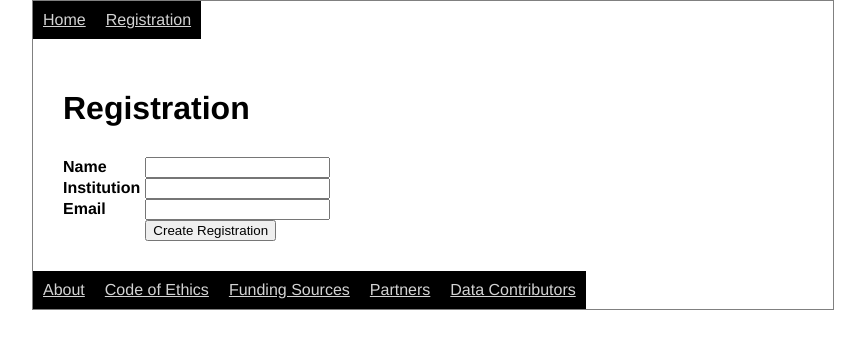
After one commit to pombredanne/eol-globi-web, a Rails app: page /registration in a window 1280 px wide. The commit adds this page. Shown: the top 349 px of the page, without its empty margins (207-1072 px from the left). Run offline with Rails 7, Linux system fonts and the light colour scheme; parts of the project's set-up code (start-up, migrations or seed data) failed here and were passed over; some libraries are stand-ins or nearby versions.

Commit message:
add regsitration

```diff
--- /dev/null
+++ b/app/assets/javascripts/registrations.js.coffee
@@ -0,0 +1,3 @@
+# Place all the behaviors and hooks related to the matching controller here.
+# All this logic will automatically be available in application.js.
+# You can use CoffeeScript in this file: http://jashkenas.github.com/coffee-script/
--- a/app/assets/stylesheets/custom.css
+++ b/app/assets/stylesheets/custom.css
@@ -136,3 +136,24 @@ footer ul li a {
 footer ul li a:visited {
 	color: lightgray;
 }
+
+.div-row{
+	margin: 0;
+    padding: 0;
+	display: table-row;
+}
+
+.div-cell{
+	margin: 0;
+    padding: 0;
+	display: table-cell;
+}
+
+h1{
+	margin-bottom: 30px;
+}
+
+label{
+	font-weight: bold;
+	padding-right: 5px;
+}
--- /dev/null
+++ b/app/assets/stylesheets/registrations.css.scss
@@ -0,0 +1,3 @@
+// Place all the styles related to the registrations controller here.
+// They will automatically be included in application.css.
+// You can use Sass (SCSS) here: http://sass-lang.com/
--- /dev/null
+++ b/app/controllers/registrations_controller.rb
@@ -0,0 +1,16 @@
+class RegistrationsController < ApplicationController
+
+  def new
+    @registration = Registration.new
+  end
+
+  def create
+    registration = Registration.new(params[:registration])
+    if !registration.save
+      flash[:error] = "Upsi. Something went wrong. Try again later."
+      @registration = Registration.new
+      render "new"
+    end
+  end
+
+end
--- /dev/null
+++ b/app/helpers/registrations_helper.rb
@@ -0,0 +1,2 @@
+module RegistrationsHelper
+end
--- a/app/views/layouts/_header.html.erb
+++ b/app/views/layouts/_header.html.erb
@@ -1,5 +1,6 @@
 <header>
 	<ul>
 		<li><a href="/">Home</a></li>
+		<li><a href="/registration">Registration</a></li>
 	</ul>
 </header>
--- a/app/views/layouts/application.html.erb
+++ b/app/views/layouts/application.html.erb
@@ -14,6 +14,9 @@
 		<%= render "layouts/header" %>
 
 		<div>
+			<% flash.each do |key, value| %>
+				<div class="flash <%= key %>"><%= value %></div>
+			<% end %>
 			<%= yield %>
 		</div>
 
--- a/app/views/layouts/application_lp.html.erb
+++ b/app/views/layouts/application_lp.html.erb
@@ -3,7 +3,7 @@
 <head>
   <title>Trphic Graph</title>
   <%= csrf_meta_tag %>
-  <%= stylesheet_link_tag "application" %>
+  <%= stylesheet_link_tag "application_lp" %>
   <script type="text/javascript" src="http://maps.google.com/maps/api/js?sensor=true"></script>
   <%= javascript_include_tag "application" %>
 </head>
--- /dev/null
+++ b/app/views/registrations/create.html.erb
@@ -0,0 +1,4 @@
+<div class="content_cell">
+	<h1>Registration</h1>
+	Many Thanks for your Registration.
+</div>
--- /dev/null
+++ b/app/views/registrations/new.html.erb
@@ -0,0 +1,40 @@
+<div class="content_cell">
+	<h1>Registration</h1>
+	<%= form_for @registration do |f| %>
+	<div class="messages">
+		<%= render 'shared/error_messages', :object => f.object %>
+    </div>
+	<div class="div-row">
+		<div class="div-cell">
+			<%= f.label :name %>
+		</div>
+		<div class="div-cell">
+			<%= f.text_field :name %>
+		</div>
+	</div>
+	<div class="div-row">
+		<div class="div-cell">
+			<%= f.label :institution %>
+		</div>
+		<div class="div-cell">
+			<%= f.text_field :institution %>
+		</div>
+	</div>
+	<div class="div-row">
+		<div class="div-cell">
+			<%= f.label :email %>
+		</div>
+		<div class="div-cell">
+			<%= f.text_field :email %>
+		</div>
+	</div>
+	<div class="div-row">
+		<div class="div-cell">
+
+		</div>
+		<div class="div-cell">
+			<button type="submit" class="btn btn-primary btn-big">Create Registration</button>
+		</div>
+	</div>
+	<% end %>
+</div>
--- a/config/routes.rb
+++ b/config/routes.rb
@@ -1,6 +1,9 @@
 TrophicWeb::Application.routes.draw do
 
   root :to => "page#home"
+
+  resources :registrations
+  get '/registration',            :to => 'registrations#new'
 
   get '/location',                :to => 'page#location'
   get '/locations',               :to => 'page#locations'
```
Also changed, not shown: app/assets/stylesheets/application_lp.css (renamed from config/initializers/inflections.rb, +8 -10 lines), app/models/registration.rb (added, +14 -0 lines), db/migrate/20120903090204_create_registrations.rb (added, +11 -0 lines), test/fixtures/registrations.yml (added, +11 -0 lines), test/functional/registrations_controller_test.rb (added, +14 -0 lines), test/unit/helpers/registrations_helper_test.rb (added, +4 -0 lines), test/unit/registration_test.rb (added, +7 -0 lines), db/schema.rb (added).
